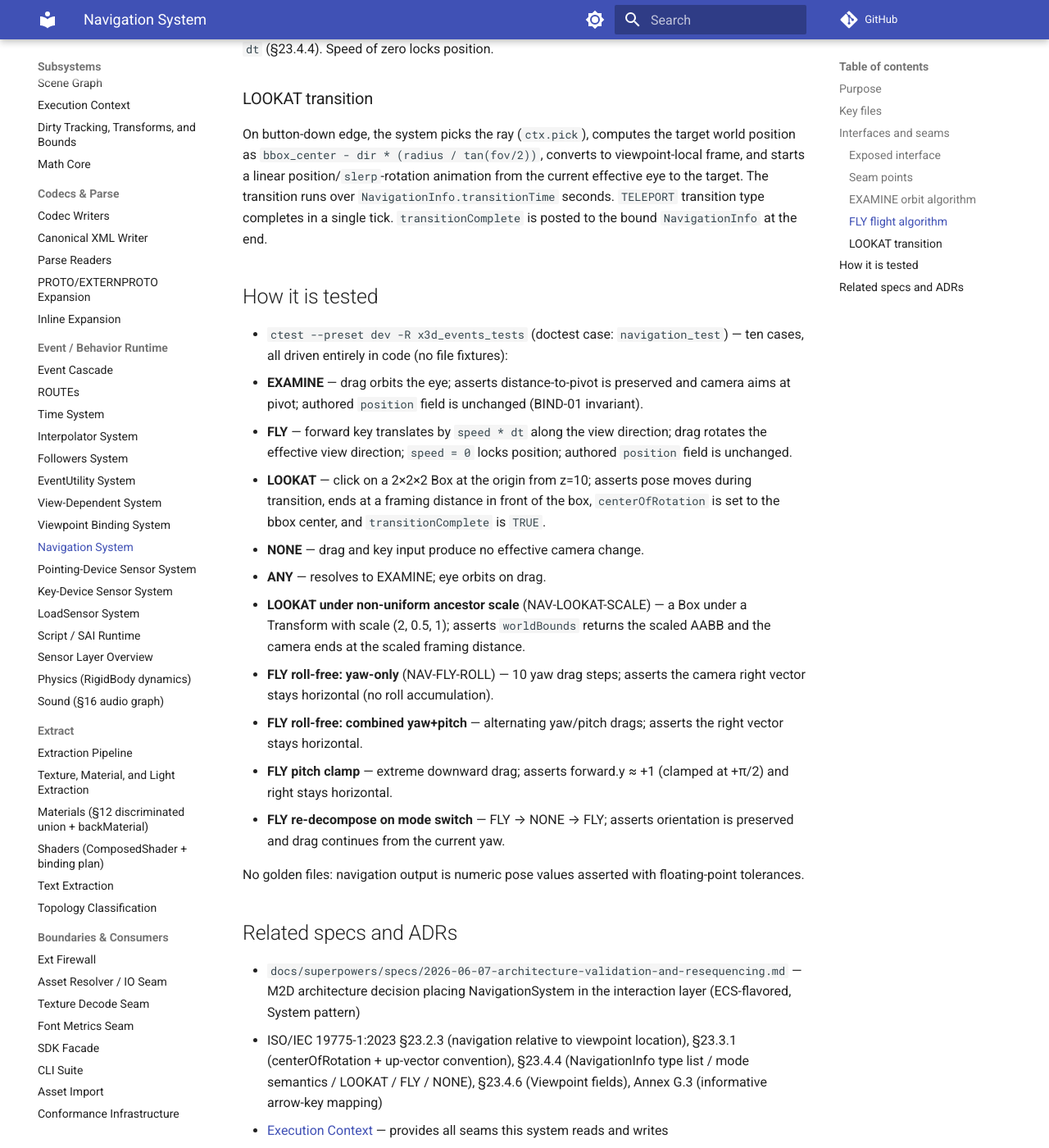
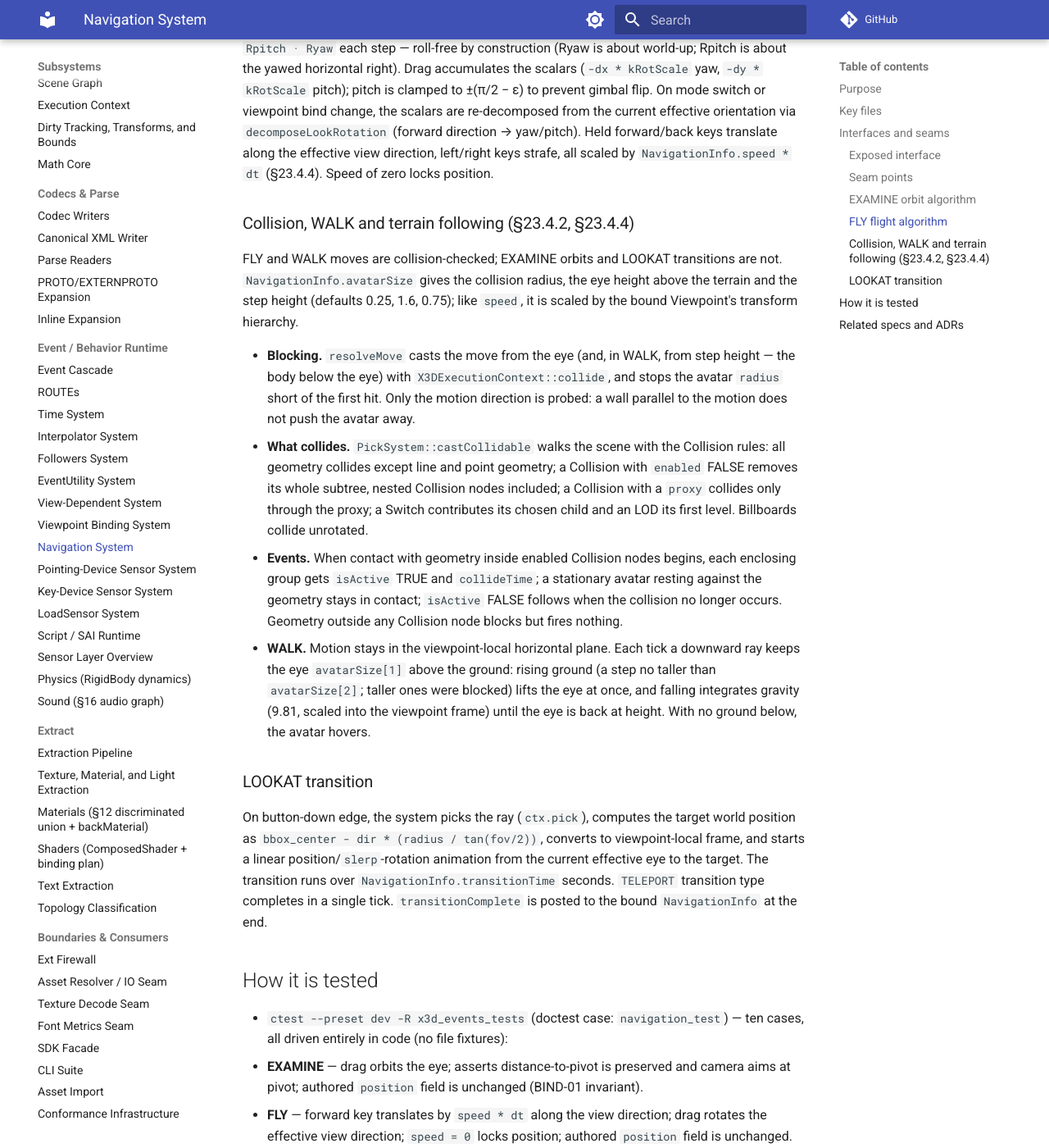
Before and after one commit to delta9000/x3d-cpp, an MkDocs documentation site: the page built from docs/wiki/subsystems/system-navigation.md, in a window 1280 px wide and 1400 px high, scrolled down 3033 px. Shown: the whole window at 82% size. Built offline with MkDocs 1.6.1 and Material for MkDocs 9.7.7, drawn with Linux system fonts in a browser that asks for light colours; comment, search, counter and statistics services are not loaded; some of the changed text lies outside the part shown.

Commit message:
feat(nav): avatar collision, WALK mode and terrain following
Closes COL-1 (critical), COL-3 and CONF-NAV-COLLISION (ISO 19775-1 §23.4.2,
§23.4.4).

- NavigationSystem collision-checks FLY and WALK moves: the avatar stops
  avatarSize[0] short of geometry, probing from the eye and, in WALK, from
  step height so obstacles taller than avatarSize[2] block. avatarSize is
  scaled by the bound viewpoint's transform hierarchy, like speed.
- WALK mode: horizontal motion, gravity and terrain following at
  avatarSize[1] above the ground, climbing steps up to avatarSize[2].
- Collision nodes fire isActive TRUE + collideTime when contact begins, stay
  active while the avatar rests against the geometry, and isActive FALSE when
  it ends.
- PickSystem::castCollidable walks the scene with the Collision rules: line
  and point geometry does not collide; enabled FALSE removes a subtree
  (nested Collision included); a proxy replaces its group's children; Switch
  and LOD contribute their chosen child and first level. It reuses the pick
  narrow phase; X3DExecutionContext::collide exposes it.

```diff
--- a/docs/wiki/subsystems/system-navigation.md
+++ b/docs/wiki/subsystems/system-navigation.md
@@ -1,8 +1,8 @@
 ---
 title: Navigation System
-summary: EXAMINE, FLY, LOOKAT, and NONE navigation modes plus head-pose integration for the CAVE consumer.
-tags: [subsystem, navigation, examine, fly, lookat, head-pose]
-updated: 2026-06-20
+summary: EXAMINE, FLY, WALK, LOOKAT and NONE navigation modes, avatar collision (Collision node) and terrain following, plus head-pose integration for the CAVE consumer.
+tags: [subsystem, navigation, examine, fly, walk, lookat, collision, head-pose]
+updated: 2026-09-26
 related:
   - ../architecture.md
   - ../subsystems/system-viewpointbind.md
@@ -22,10 +22,12 @@ The system also provides the `HeadPose` seam through which a CAVE consumer can i
 
 | File | Role |
 |---|---|
-| `runtime/events/NavigationSystem.hpp` | The `System` subclass — all four mode implementations, cross-tick state, vector helpers, LOOKAT transition state machine |
+| `runtime/events/NavigationSystem.hpp` | The `System` subclass — the mode implementations, collision + terrain following, Collision-node events, cross-tick state, vector helpers, LOOKAT transition state machine |
+| `runtime/scene/PickSystem.hpp` | `castCollidable` — the collision query (Collision gating, proxy, Switch/LOD selection), reusing the pick narrow phase |
 | `runtime/events/HeadPose.hpp` | Pure-data struct: `position`, `orientation`, `revision`; set by the consumer for head-tracking |
 | `runtime/events/ViewpointOffset.hpp` | Per-viewpoint user offset (`Mat4 local`); navigation accumulates into this rather than the authored fields |
-| `runtime/events/tests/navigation_test.cpp` | Unit test (doctest case `navigation_test` in the `x3d_events_tests` target): five cases covering all four modes |
+| `runtime/events/tests/navigation_test.cpp` | Unit test (doctest case `navigation_test` in the `x3d_events_tests` target) covering the modes |
+| `runtime/events/tests/collision_test.cpp` | Unit test (doctest case `collision_test`): FLY/WALK collision, Collision events, enabled gating, proxy, step height, line geometry |
 
 ## Interfaces and seams
 
@@ -83,6 +85,15 @@ Drag deltas in normalized-screen units drive a yaw (about world +Y) and pitch (a
 
 FLY holds the orientation as yaw/pitch scalars (`flyYaw_`/`flyPitch_`) and reconstructs `q = Rpitch · Ryaw` each step — roll-free by construction (Ryaw is about world-up; Rpitch is about the yawed horizontal right). Drag accumulates the scalars (`-dx * kRotScale` yaw, `-dy * kRotScale` pitch); pitch is clamped to ±(π/2 − ε) to prevent gimbal flip. On mode switch or viewpoint bind change, the scalars are re-decomposed from the current effective orientation via `decomposeLookRotation` (forward direction → yaw/pitch). Held forward/back keys translate along the effective view direction, left/right keys strafe, all scaled by `NavigationInfo.speed * dt` (§23.4.4). Speed of zero locks position.
 
+### Collision, WALK and terrain following (§23.4.2, §23.4.4)
+
+FLY and WALK moves are collision-checked; EXAMINE orbits and LOOKAT transitions are not. `NavigationInfo.avatarSize` gives the collision radius, the eye height above the terrain and the step height (defaults 0.25, 1.6, 0.75); like `speed`, it is scaled by the bound Viewpoint's transform hierarchy.
+
+- **Blocking.** `resolveMove` casts the move from the eye (and, in WALK, from step height — the body below the eye) with `X3DExecutionContext::collide`, and stops the avatar `radius` short of the first hit. Only the motion direction is probed: a wall parallel to the motion does not push the avatar away.
+- **What collides.** `PickSystem::castCollidable` walks the scene with the Collision rules: all geometry collides except line and point geometry; a Collision with `enabled` FALSE removes its whole subtree, nested Collision nodes included; a Collision with a `proxy` collides only through the proxy; a Switch contributes its chosen child and an LOD its first level. Billboards collide unrotated.
+- **Events.** When contact with geometry inside enabled Collision nodes begins, each enclosing group gets `isActive` TRUE and `collideTime`; a stationary avatar resting against the geometry stays in contact; `isActive` FALSE follows when the collision no longer occurs. Geometry outside any Collision node blocks but fires nothing.
+- **WALK.** Motion stays in the viewpoint-local horizontal plane. Each tick a downward ray keeps the eye `avatarSize[1]` above the ground: rising ground (a step no taller than `avatarSize[2]`; taller ones were blocked) lifts the eye at once, and falling integrates gravity (9.81, scaled into the viewpoint frame) until the eye is back at height. With no ground below, the avatar hovers.
+
 ### LOOKAT transition
 
 On button-down edge, the system picks the ray (`ctx.pick`), computes the target world position as `bbox_center - dir * (radius / tan(fov/2))`, converts to viewpoint-local frame, and starts a linear position/`slerp`-rotation animation from the current effective eye to the target. The transition runs over `NavigationInfo.transitionTime` seconds. `TELEPORT` transition type completes in a single tick. `transitionComplete` is posted to the bound `NavigationInfo` at the end.
@@ -101,6 +112,8 @@ On button-down edge, the system picks the ray (`ctx.pick`), computes the target
   9. **FLY pitch clamp** — extreme downward drag; asserts forward.y ≈ +1 (clamped at +π/2) and right stays horizontal.
   10. **FLY re-decompose on mode switch** — FLY → NONE → FLY; asserts orientation is preserved and drag continues from the current yaw.
 
+- `ctest --preset dev -R x3d_events_tests` (doctest case: `collision_test`) — FLY into a wall inside a Collision group (stops `radius` short; `isActive`/`collideTime` once; resting contact; FALSE on backing away), `enabled` FALSE over a nested enabled Collision, `proxy` (invisible wall; proxy replaces children), WALK gravity / step climbing / tall-obstacle blocking, and a non-collidable IndexedLineSet.
+
 No golden files: navigation output is numeric pose values asserted with floating-point tolerances.
 
 ## Related specs and ADRs
```
Also changed, not shown: docs/conformance/findings.yaml (+6 -6 lines), docs/sdk/v1-capabilities.md (+1 -2 lines), 5 other files.
